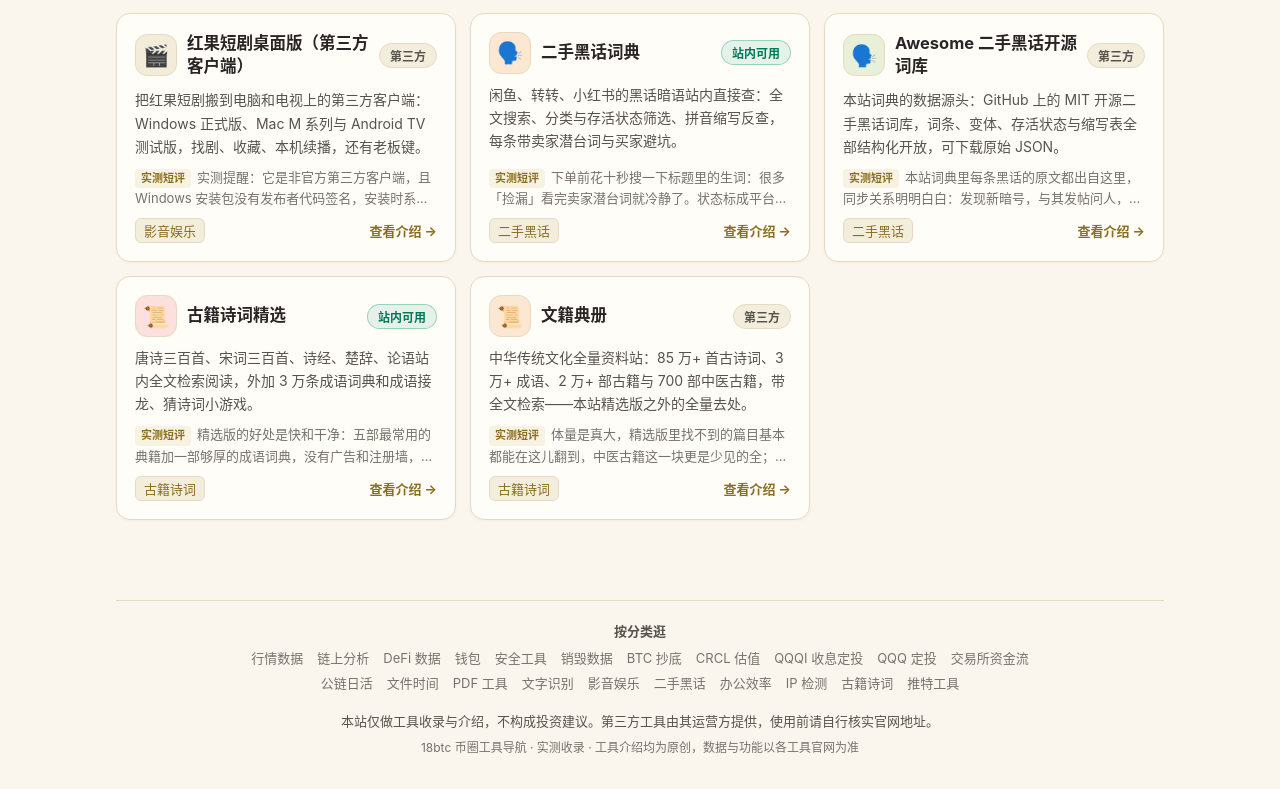
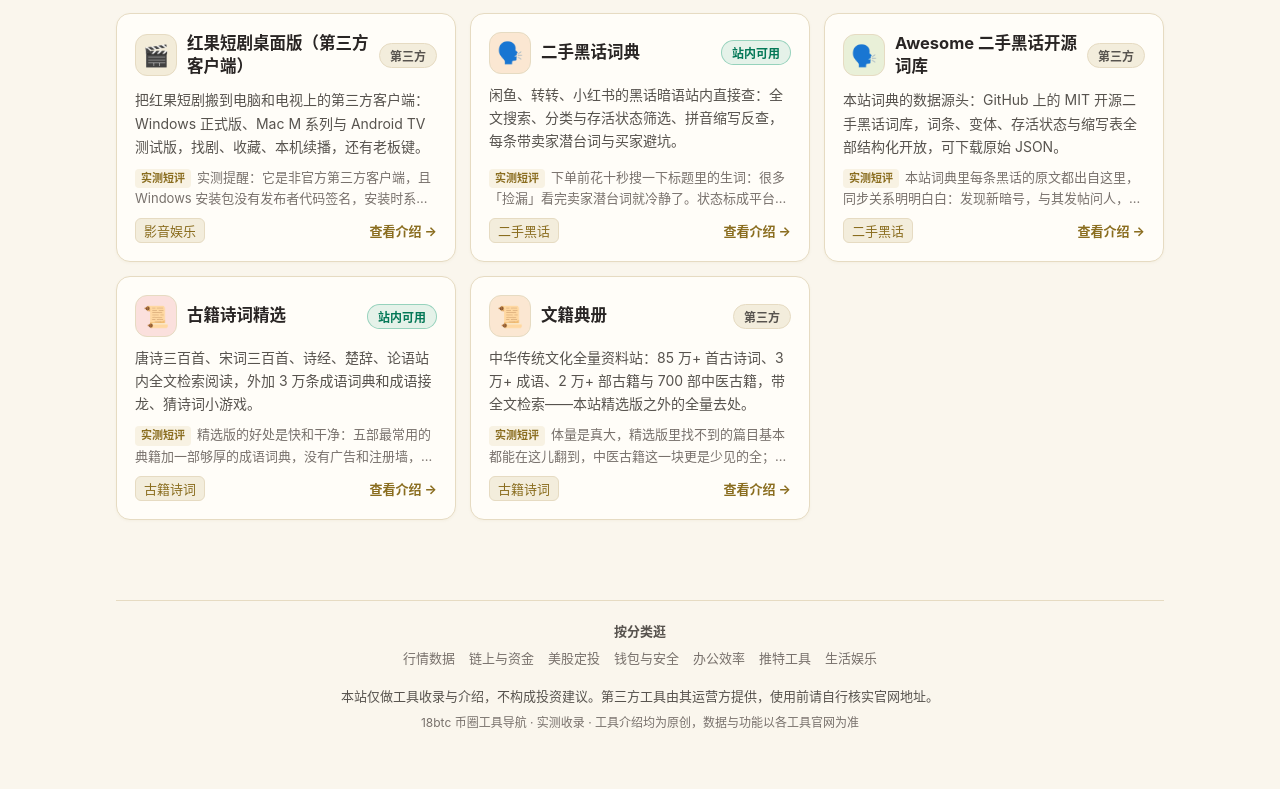
Before and after one commit to guowanqin/crypto-hub, a Next.js app: page / in a window 1280 px wide. Shown: the part 4802-5591 px from the top of the page. After the commit the page ends 5566 px from the top, so only its background shows below. Built offline with nearby package versions, Linux system fonts and the light colour scheme.

Commit message:
方案一：首页 7 大类（下）— 页脚分类导航由 21 个标签链接改为 7 个大类锚点链接（/#cat-*）

```diff
--- a/components/SiteFooter.tsx
+++ b/components/SiteFooter.tsx
@@ -4,7 +4,7 @@ import { Suspense } from "react";
 import Link from "next/link";
 import { useSearchParams } from "next/navigation";
 import { HUB_DICT } from "@/lib/i18n";
-import { TAGS } from "@/lib/tags";
+import { GROUPS } from "@/lib/groups";
 import AdSlot from "./AdSlot";
 import { useLang } from "./LangProvider";
 
@@ -24,13 +24,13 @@ export default function SiteFooter() {
         <FooterAdSlot />
       </Suspense>
       <footer className="site-footer">
-        {/* 分类导航：全部标签页直达（文案随全站语言开关切换，页脚不另设语言切换） */}
+        {/* 分类导航：7 个大类直达首页对应区块（方案一；标签页仍各自保留，文案随全站语言开关切换，页脚不另设语言切换） */}
         <nav className="footer-cats" aria-label={t.categoriesTitle}>
           <p className="footer-cats-title">{t.categoriesTitle}</p>
           <div className="footer-cats-grid">
-            {TAGS.map((tag) => (
-              <Link key={tag.id} href={`/tag/${tag.id}`} className="footer-cat-link">
-                {tag.name[lang]}
+            {GROUPS.map((group) => (
+              <Link key={group.id} href={`/#${group.id}`} className="footer-cat-link">
+                {group.name[lang]}
               </Link>
             ))}
           </div>
```
